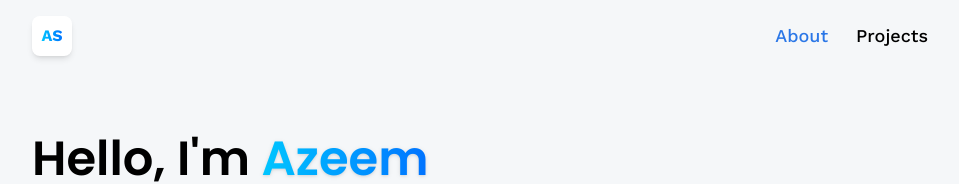
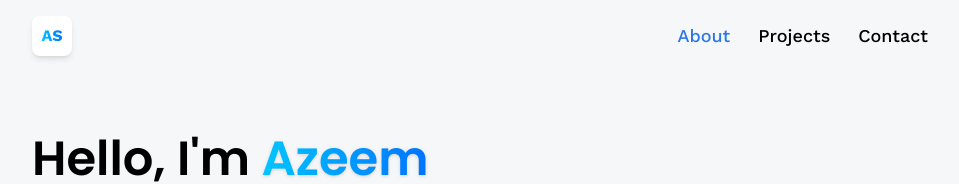
Before and after one commit to Azeem46/3d_portfolio, a React (Vite) app: page /about in a window 1280 px wide. Shown: the top 184 px of the page, without its empty margins (160-1119 px from the left). Built offline with nearby package versions, Linux system fonts and the light colour scheme.

Commit message:
added contact in navbar

```diff
--- a/src/components/Navbar.jsx
+++ b/src/components/Navbar.jsx
@@ -17,6 +17,10 @@ const Navbar = () => {
              'text-blue-500' : 'text-black' }>
                 Projects
             </NavLink>
+            <NavLink to="/contact" className={({isActive }) => isActive ?
+             'text-blue-500' : 'text-black' }>
+                Contact
+            </NavLink>
         </nav>
     </header>
   )
```
